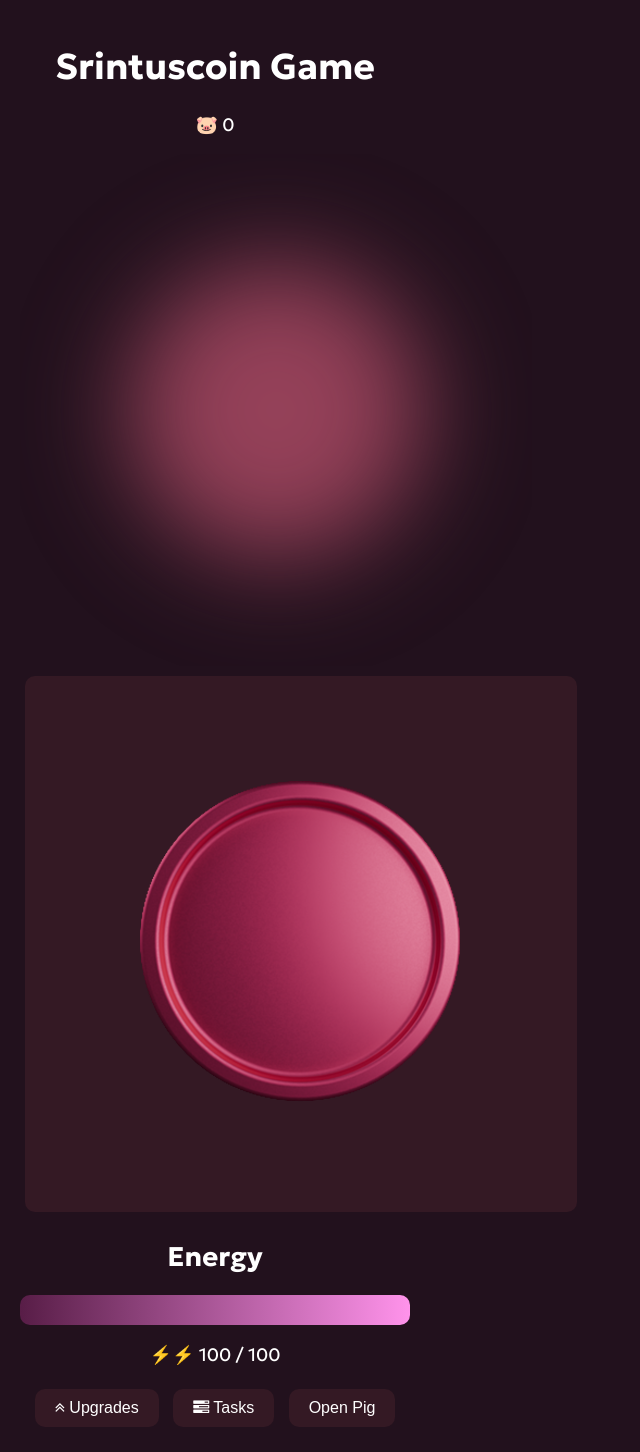
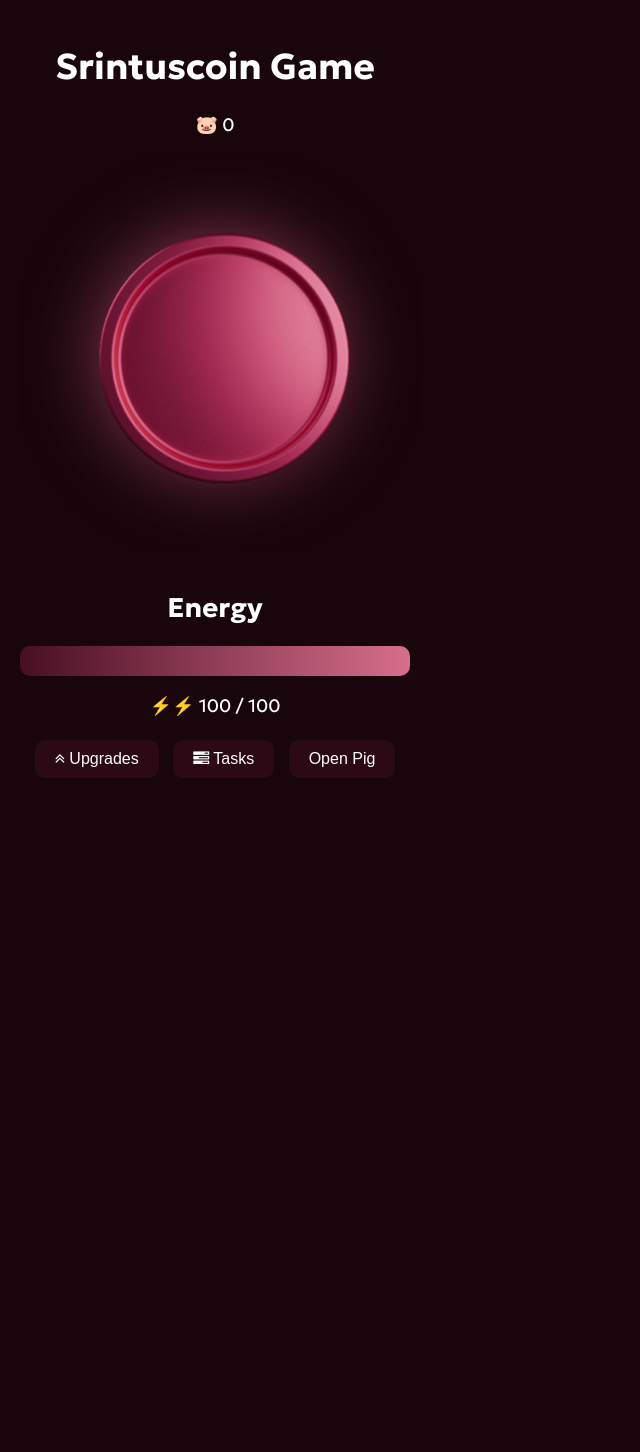
Before and after one commit to vitaliKreyn/vitaliKreyn.github.io, a PHP site: page / in a window 1280 px wide. Shown: the whole page, without its empty margins (0-640 px from the left). After the commit the page ends 778 px from the top, so only its background shows below. Run offline with PHP 8.4, Linux system fonts and the light colour scheme; some libraries are stand-ins or nearby versions.

Commit message:
Update style.css

```diff
--- a/style.css
+++ b/style.css
@@ -4,7 +4,7 @@
 	margin: 0;
 	padding: 0;
 	font-size: 18px;
-  background: #22111d;
+  background: #19050c;
   font-family: "Geologica", sans-serif;
   color: white;
 }
@@ -22,7 +22,7 @@
   margin: 5px;
   border-radius: 10px;
   border: none;
-  background: #341924;
+  background: #2b0915;
   color: white;
 }
 
@@ -38,7 +38,7 @@
 }
 .progress-bar {
   width: 100%;
-  background: rgb(159,159,159, 15);
+  background: #260813;
   border-radius: 10px;
   overflow: hidden;
   margin: 10px 0;
@@ -47,6 +47,33 @@
 .progress-bar-fill {
   height: 30px;
   width: 100%;
-  background: linear-gradient(90deg, rgba(88,29,71,1) 0%, rgba(255,147,235,1) 100%);
+  background: linear-gradient(90deg, #480e22 0%, #d76e8c 100%);
   transition: width 0.3s;
 }
+
+.clicker-container {
+  position: relative;
+  display: inline-block;
+}
+
+.background-image {
+  position: absolute;
+  top: 0;
+  left: 0;
+  width: 400px;
+  height: 400px;
+  z-index: 1;
+}
+
+.image-button {
+  background: none;
+  border: none;
+  padding: 0;
+  z-index: 2;
+  position: relative;
+}
+
+.image-button img {
+  width: 400px;
+  height: 400px;
+}
```
